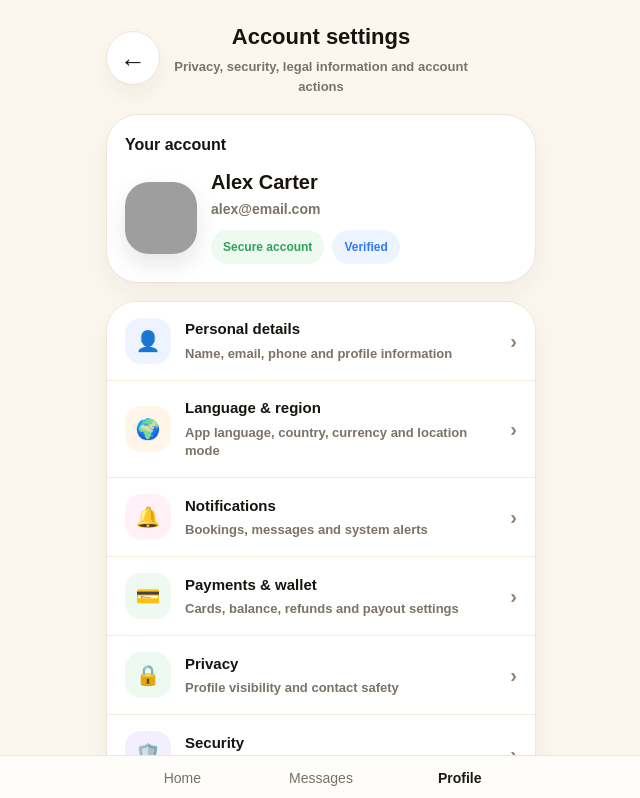
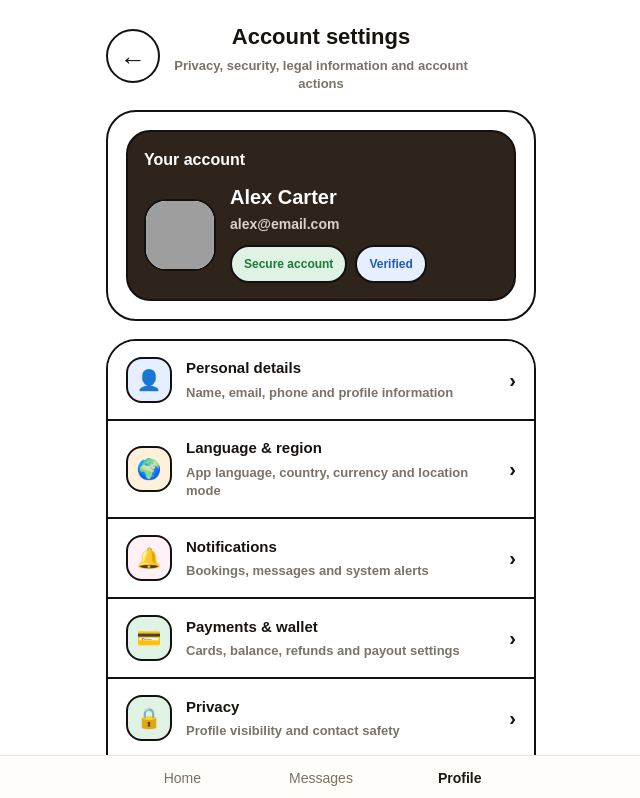
Before and after one commit to bellasalon4u-source/mapbookapp, a Next.js app: page /profile/settings in a window 1280 px wide. Shown: the top 798 px of the page, without its empty margins (319-959 px from the left). Built offline with nearby package versions, Linux system fonts and the light colour scheme; grey boxes are pictures that could not be loaded.

Commit message:
git add app/profile/settings/page.tsx git commit -m "Redesign account settings page to final profile style"

```diff
--- a/app/profile/settings/page.tsx
+++ b/app/profile/settings/page.tsx
@@ -198,10 +198,10 @@ type SettingsItem = {
 
 function accentStyles(accent: SettingsItem['accent']) {
   if (accent === 'pink') return { background: '#fff1f7', color: '#ff4fa0' };
-  if (accent === 'green') return { background: '#eef9f1', color: '#2fa35a' };
-  if (accent === 'blue') return { background: '#eef4ff', color: '#2f7cf6' };
+  if (accent === 'green') return { background: '#dff2e3', color: '#1d7a38' };
+  if (accent === 'blue') return { background: '#e6efff', color: '#2559b7' };
   if (accent === 'violet') return { background: '#f3efff', color: '#7a5af8' };
-  if (accent === 'orange') return { background: '#fff5e8', color: '#d68612' };
+  if (accent === 'orange') return { background: '#fff0da', color: '#c07a00' };
   if (accent === 'danger') return { background: '#fff1f1', color: '#ef4444' };
   return { background: '#f4efe8', color: '#6d6258' };
 }
@@ -320,8 +320,9 @@ export default function AccountSettingsPage() {
     <main
       style={{
         minHeight: '100vh',
-        background: '#fbf7ef',
+        background: '#ffffff',
         padding: '20px 16px 110px',
+        fontFamily: 'Arial, sans-serif',
       }}
     >
       <div style={{ maxWidth: 430, margin: '0 auto' }}>
@@ -340,10 +341,11 @@ export default function AccountSettingsPage() {
               width: 54,
               height: 54,
               borderRadius: 999,
-              border: '1px solid #efe4d7',
+              border: '2px solid #111111',
               background: '#fff',
               fontSize: 26,
-              boxShadow: '0 10px 22px rgba(44, 23, 10, 0.05)',
+              fontWeight: 900,
+              color: '#17130f',
               cursor: 'pointer',
             }}
           >
@@ -366,6 +368,7 @@ export default function AccountSettingsPage() {
                 fontSize: 13,
                 color: '#7b7268',
                 fontWeight: 700,
+                lineHeight: 1.35,
               }}
             >
               {text.subtitle}
@@ -378,18 +381,26 @@ export default function AccountSettingsPage() {
         <div
           style={{
             marginTop: 18,
-            borderRadius: 32,
-            border: '1px solid #efe4d7',
+            borderRadius: 30,
+            border: '2px solid #111111',
             background: '#fff',
             padding: 18,
-            boxShadow: '0 12px 28px rgba(44, 23, 10, 0.05)',
+          }}
+        >
+          <div
+            style={{
+              borderRadius: 24,
+              border: '2px solid #111111',
+              background: '#2f241c',
+              color: '#fff',
+              padding: 16,
             }}
           >
             <div
               style={{
                 fontSize: 16,
                 fontWeight: 900,
-              color: '#17130f',
+                color: '#ffffff',
                 marginBottom: 14,
               }}
             >
@@ -410,10 +421,11 @@ export default function AccountSettingsPage() {
                 style={{
                   width: 72,
                   height: 72,
-                borderRadius: 24,
+                  borderRadius: 22,
                   objectFit: 'cover',
                   display: 'block',
-                boxShadow: '0 10px 22px rgba(44, 23, 10, 0.10)',
+                  border: '2px solid #111111',
+                  background: '#fff',
                 }}
               />
 
@@ -422,7 +434,7 @@ export default function AccountSettingsPage() {
                   style={{
                     fontSize: 20,
                     fontWeight: 900,
-                  color: '#17130f',
+                    color: '#ffffff',
                     lineHeight: 1.1,
                   }}
                 >
@@ -433,7 +445,7 @@ export default function AccountSettingsPage() {
                   style={{
                     marginTop: 6,
                     fontSize: 14,
-                  color: '#7b7268',
+                    color: '#ddd2c6',
                     fontWeight: 700,
                     overflow: 'hidden',
                     textOverflow: 'ellipsis',
@@ -454,8 +466,9 @@ export default function AccountSettingsPage() {
                     style={{
                       borderRadius: 999,
                       padding: '8px 12px',
-                    background: '#eef9f1',
-                    color: '#2fa35a',
+                      border: '2px solid #111111',
+                      background: '#dff2e3',
+                      color: '#1d7a38',
                       fontSize: 12,
                       fontWeight: 900,
                     }}
@@ -468,8 +481,9 @@ export default function AccountSettingsPage() {
                       style={{
                         borderRadius: 999,
                         padding: '8px 12px',
-                      background: '#eef4ff',
-                      color: '#2f7cf6',
+                        border: '2px solid #111111',
+                        background: '#e6efff',
+                        color: '#2559b7',
                         fontSize: 12,
                         fontWeight: 900,
                       }}
@@ -481,15 +495,15 @@ export default function AccountSettingsPage() {
               </div>
             </div>
           </div>
+        </div>
 
         <div
           style={{
             marginTop: 18,
             overflow: 'hidden',
             borderRadius: 30,
-            border: '1px solid #efe4d7',
+            border: '2px solid #111111',
             background: '#fff',
-            boxShadow: '0 12px 28px rgba(44, 23, 10, 0.05)',
           }}
         >
           {mainItems.map((item, index) => {
@@ -509,7 +523,7 @@ export default function AccountSettingsPage() {
                   padding: '16px 18px',
                   textAlign: 'left',
                   border: 'none',
-                  borderTop: index !== 0 ? '1px solid #f4eadf' : 'none',
+                  borderTop: index !== 0 ? '2px solid #111111' : 'none',
                   background: '#fff',
                   cursor: 'pointer',
                 }}
@@ -523,6 +537,7 @@ export default function AccountSettingsPage() {
                     alignItems: 'center',
                     justifyContent: 'center',
                     fontSize: 20,
+                    border: '2px solid #111111',
                     ...accent,
                   }}
                 >
@@ -556,7 +571,7 @@ export default function AccountSettingsPage() {
                 <span
                   style={{
                     fontSize: 20,
-                    color: '#938475',
+                    color: '#17130f',
                     fontWeight: 900,
                   }}
                 >
@@ -571,10 +586,9 @@ export default function AccountSettingsPage() {
           style={{
             marginTop: 18,
             borderRadius: 30,
-            border: '1px solid #f2dede',
+            border: '2px solid #111111',
             background: '#fff',
             padding: 16,
-            boxShadow: '0 12px 28px rgba(44, 23, 10, 0.05)',
           }}
         >
           <div
@@ -602,7 +616,7 @@ export default function AccountSettingsPage() {
                   alignItems: 'center',
                   padding: '14px 16px',
                   textAlign: 'left',
-                  border: '1px solid #f4dede',
+                  border: '2px solid #111111',
                   borderRadius: 22,
                   background: '#fff8f8',
                   cursor: 'pointer',
@@ -617,6 +631,7 @@ export default function AccountSettingsPage() {
                     alignItems: 'center',
                     justifyContent: 'center',
                     fontSize: 20,
+                    border: '2px solid #111111',
                     background: '#fff1f1',
                     color: '#ef4444',
                   }}
```
Lines whose indentation alone changed are shown as unchanged.
